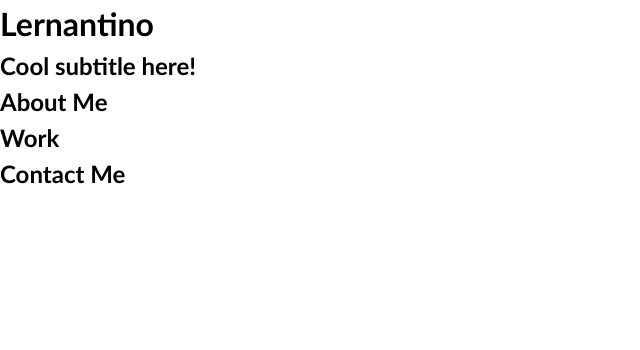
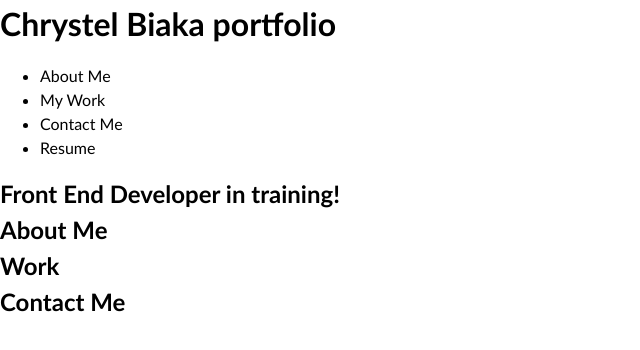
Before and after one commit to Chrystel972/Chrystel-My-Portfolio, a plain HTML site: page index.html in a window 1280 px wide. Shown: the whole page, without its empty margins (0-640 px from the left). Drawn offline with Linux system fonts and the light colour scheme.

Commit message:
put name and nav bar list

```diff
--- a/index.html
+++ b/index.html
@@ -12,15 +12,21 @@
 <body>
   <!-- main logo / nav -->
   <header>
-    <h1>Lernantino</h1>
+    <h1>Chrystel Biaka portfolio</h1>
     <nav>
+      <ul>
+        <li>About Me</li>
+        <li>My Work</li>
+        <li>Contact Me</li>
+        <li>Resume</li>
+      </ul>
     </nav>
   </header>
 
   <!-- hero banner -->
   <section class="hero-banner">
     <div>
-      <h2>Cool subtitle here!</h2>
+      <h2>Front End Developer in training!</h2>
     </div>
   </section>
 
```
Also changed, not shown: 2 other files.
